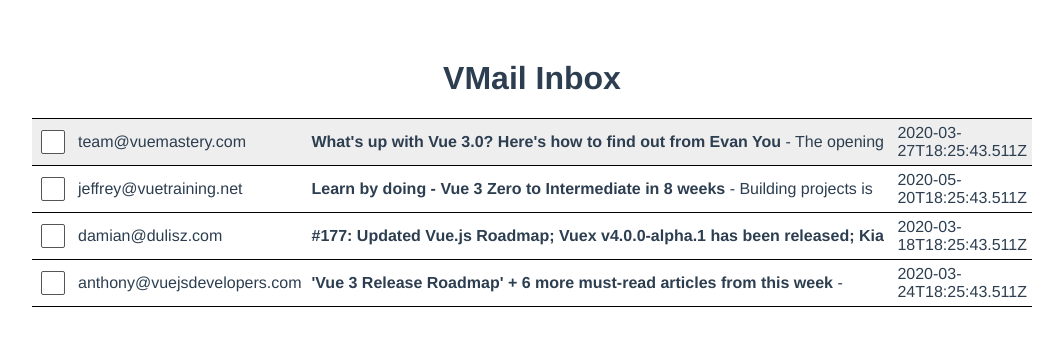
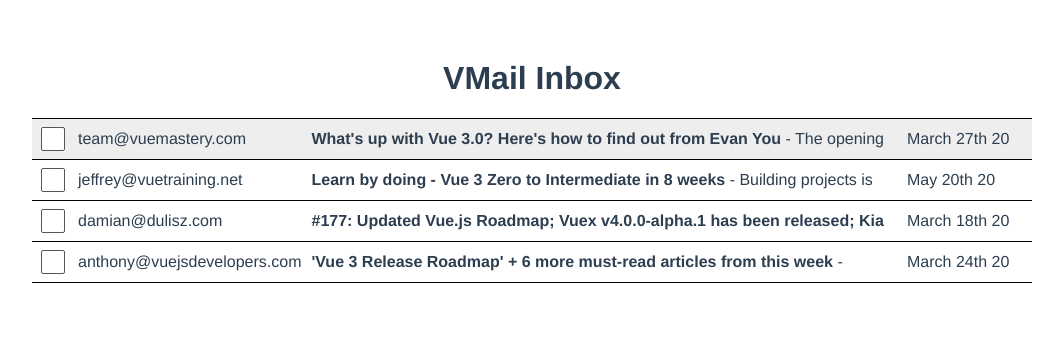
Before and after one commit to st0nyx/vue3-gmail-clone, a Vue app: page / in a window 1280 px wide. Shown: the top 346 px of the page, without its empty margins (108-1171 px from the left). Built offline with nearby package versions, Linux system fonts and the light colour scheme.

Commit message:
added date format with date-fns

```diff
--- a/package.json
+++ b/package.json
@@ -9,6 +9,7 @@
   },
   "dependencies": {
     "core-js": "^3.6.5",
+    "date-fns": "^2.16.1",
     "vue": "^3.0.0",
     "vue-router": "^4.0.0-0",
     "vuex": "^4.0.0-0"
--- a/src/App.vue
+++ b/src/App.vue
@@ -17,17 +17,19 @@
             <strong>{{ email.subject }}</strong> - {{ email.body }}
           </p>
         </td>
-        <td class="date">{{ email.sentAt }}</td>
+        <td class="date">{{ format(new Date(email.sentAt), "MMMM do yy") }}</td>
       </tr>
     </tbody>
   </table>
 </template>
 
 <script>
+import { format } from "date-fns";
 export default {
   name: "App",
   data() {
     return {
+      format,
       emails: [
         {
           id: 1,
```
Also changed, not shown: 1 other file (tests, documents, lock files or other folders).
